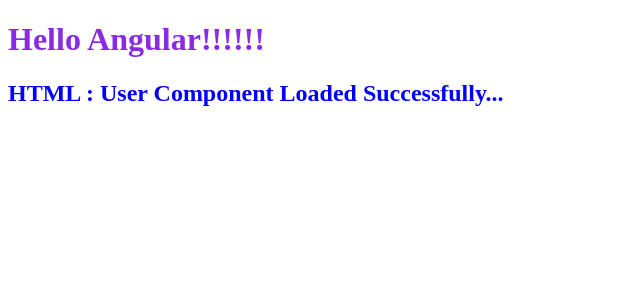
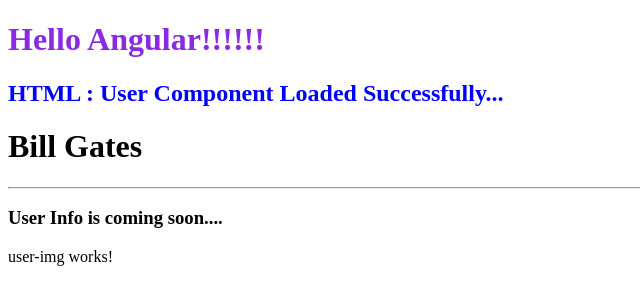
Before and after one commit to synergy2411/erricson, an Angular app: page / in a window 1280 px wide. Shown: the top 304 px of the page, without its empty margins (0-640 px from the left). Built offline with nearby package versions, Linux system fonts and the light colour scheme.

Commit message:
user info and img

```diff
--- a/src/app/app.module.ts
+++ b/src/app/app.module.ts
@@ -3,11 +3,15 @@
 
 import { AppComponent } from './app.component';
 import { UserComponent } from './user/user.component';
+import { UserInfoComponent } from './user/user-info/user-info.component';
+import { UserImgComponent } from './user/user-img/user-img.component';
 
 @NgModule({
   declarations: [   // Component, Pipe, Directive
     AppComponent,
-    UserComponent
+    UserComponent,
+    UserInfoComponent,
+    UserImgComponent
   ],
   imports: [        // Modules - Built-in / Custom Module
     BrowserModule
--- /dev/null
+++ b/src/app/user/user-img/user-img.component.html
@@ -0,0 +1 @@
+<p>user-img works!</p>
--- /dev/null
+++ b/src/app/user/user-img/user-img.component.ts
@@ -0,0 +1,15 @@
+import { Component, OnInit } from '@angular/core';
+
+@Component({
+  selector: 'app-user-img',
+  templateUrl: './user-img.component.html',
+  styleUrls: ['./user-img.component.css']
+})
+export class UserImgComponent implements OnInit {
+
+  constructor() { }
+
+  ngOnInit() {
+  }
+
+}
--- /dev/null
+++ b/src/app/user/user-info/user-info.component.html
@@ -0,0 +1 @@
+<h3>User Info is coming soon....</h3>
--- /dev/null
+++ b/src/app/user/user-info/user-info.component.ts
@@ -0,0 +1,8 @@
+import { Component } from '@angular/core';
+
+@Component({
+  selector : 'app-user-info',
+  templateUrl : './user-info.component.html',
+  styleUrls : ['./user-info.component.css']
+})
+export class UserInfoComponent {}
--- a/src/app/user/user.component.html
+++ b/src/app/user/user.component.html
@@ -1 +1,14 @@
 <h2> HTML : User Component Loaded Successfully...</h2>
+
+<div class="container">
+  <h1>{{ user.firstName }} {{ user.lastName }} </h1>
+</div>
+
+
+
+
+
+<hr>
+
+<app-user-info></app-user-info>
+<app-user-img></app-user-img>
--- a/src/app/user/user.component.ts
+++ b/src/app/user/user.component.ts
@@ -5,4 +5,15 @@
   templateUrl : './user.component.html',
   styleUrls : ['./user.component.css']
 })
-export class UserComponent { }
+export class UserComponent {
+
+  user = {
+    firstName : 'Bill',
+    lastName : 'Gates',
+    dob : new Date('Dec 21, 1965'),
+    income : 50000,
+    company : 'Microsoft',
+    isWorking : true
+  }
+
+}
```
Also changed, not shown: src/app/app.component.html (line endings or trailing spaces), src/app/user/user-img/user-img.component.css (added), src/app/user/user-info/user-info.component.css (added), 1 other file (tests, documents, lock files or other folders).
